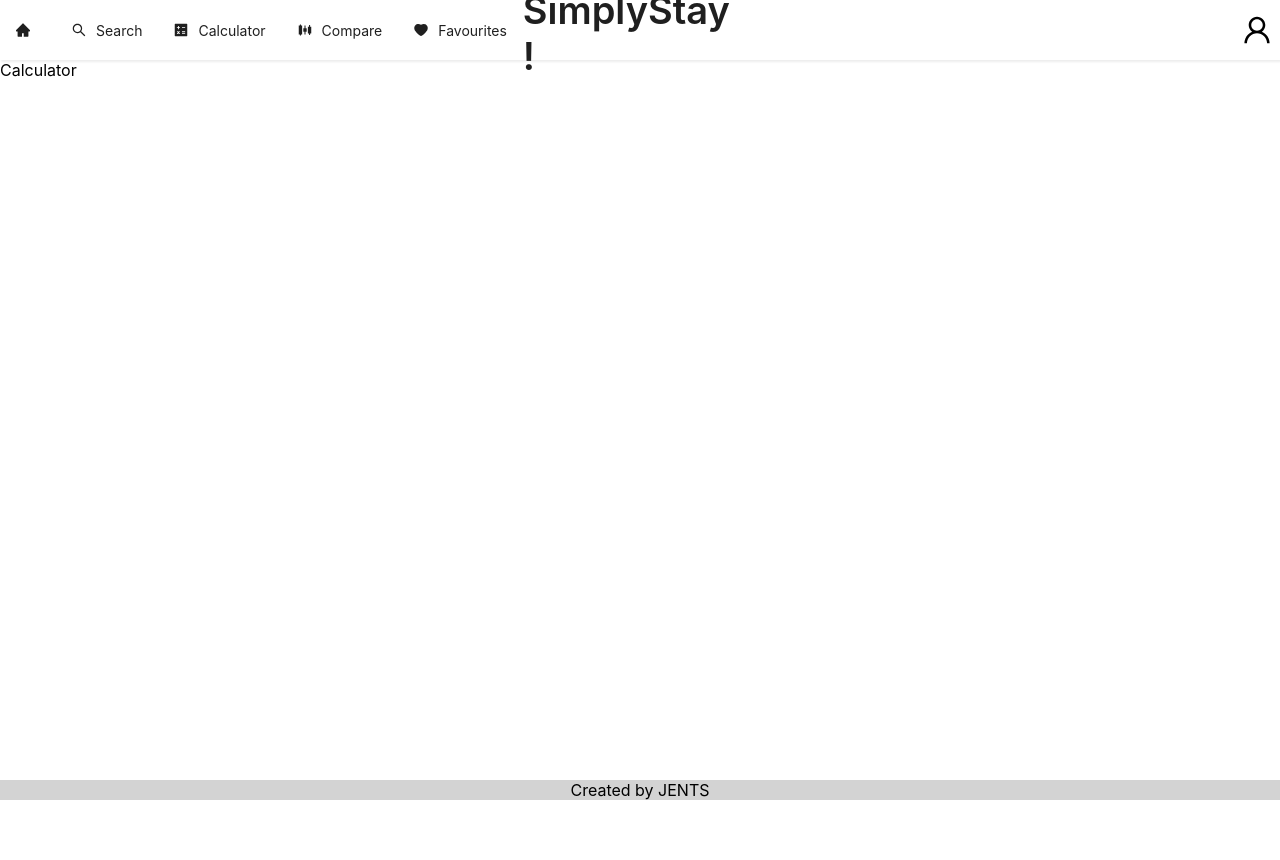
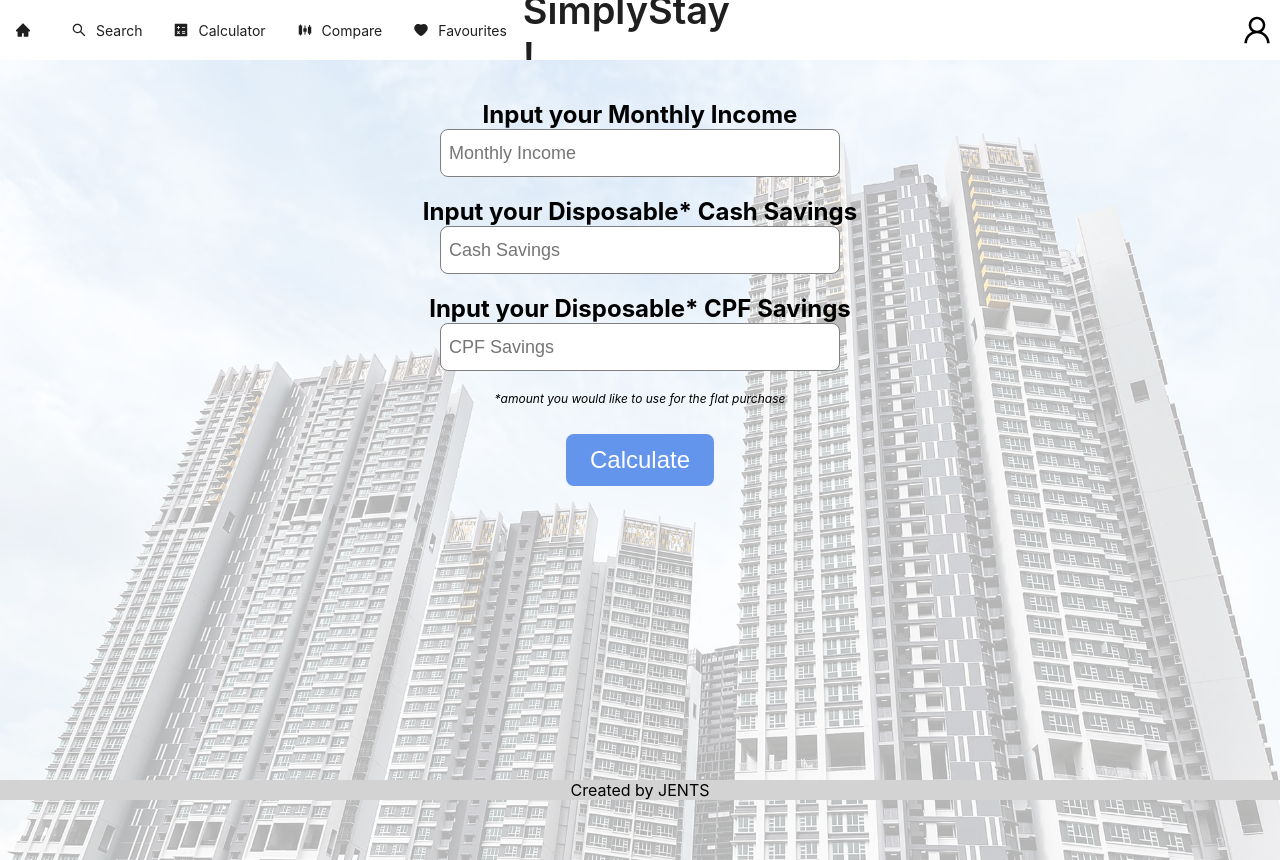
Before and after one commit to saffronrust/SC2006-Project, a React (Create React App) app: page /calculator in a window 1280 px wide. Before the commit the page ends 800 px from the top, so only its background shows below. Built offline with nearby package versions, Linux system fonts and the light colour scheme.

Commit message:
Changed Calculator, Search, Compare, Favourites
Added background image to the 4 pages
Added search and input elements to Compare and Calculator

```diff
--- a/src/App.css
+++ b/src/App.css
@@ -51,11 +51,39 @@
   height: 100vh;
 }
 
+.topContainer {
+  flex-direction: column;
+  display: flex;
+  align-items: center;
+  justify-content: start;
+  height: 100vh;
+}
+
 .titleContainer {
   display: flex;
   flex-direction: column;
   font-size: 64px;
   font-weight: bolder;
+  align-items: center;
+  justify-content: center;
+}
+
+.headingContainer {
+  display: flex;
+  flex-direction: column;
+  font-size: 24px;
+  font-weight: bolder;
+  align-items: center;
+  justify-content: center;
+  /* z-index: 10; */
+}
+
+.infoContainer {
+  display: flex;
+  flex-direction: column;
+  font-size: 12px;
+  font-style: italic;
+  font-weight: Light;
   align-items: center;
   justify-content: center;
 }
@@ -115,6 +143,14 @@
   height: 100vh;
 }
 
+.translucentbox {
+  background-color: rgba(255, 255, 255, 0.7);
+  /* opacity: 0.4; */
+  width: 100vw;
+  height: 100vh;
+  /* z-index: 0; */
+}
+
 .homeSlogan {
   margin-left: 100px;
 }
@@ -125,6 +161,11 @@
 }
 
 .searchbox {
-  margin-left: 100px;
-  margin-top: 100px;
+  position: absolute;
+  left: 100px;
+  top: 100px;
+  /* margin-left: 100px;
+  margin-top: 100px; */
+  /* had to change this if not all the other elements
+  on this page will be shifted by the margin */
 }
--- /dev/null
+++ b/src/Components/CalculatorBox.js
@@ -0,0 +1,73 @@
+import React from 'react';
+import { useState } from "react";
+
+
+const CalculatorBox = () => {
+    const [income, setIncome] = useState("");
+    const [cash, setCash] = useState("");
+    const [cpf, setCPF] = useState("");
+
+
+    const onButtonClick = () => {
+        console.log ('income = ',income);
+        console.log ('cash = ',cash);
+        console.log ('cpf = ',cpf);
+    }
+
+
+    return (
+    <div className={"topContainer"}>
+      <br />
+      <br />
+      <div className={"headingContainer"}>
+        <div>Input your Monthly Income</div>
+      </div>
+      <div className={"inputContainer"}>
+        <input
+          value={income}
+          placeholder="Monthly Income"
+          onChange={(ev) => setIncome(ev.target.value)}
+          className={"inputBox"}
+        />
+      </div>
+      <br />
+      <div className={"headingContainer"}>
+        <div>Input your Disposable* Cash Savings</div>
+      </div>
+      <div className={"inputContainer"}>
+        <input
+          value={cash}
+          placeholder="Cash Savings"
+          onChange={(ev) => setCash(ev.target.value)}
+          className={"inputBox"}
+        />
+      </div>
+      <br />
+      <div className={"headingContainer"}>
+        <div>Input your Disposable* CPF Savings</div>
+      </div>
+      <div className={"inputContainer"}>
+        <input
+          value={cpf}
+          placeholder="CPF Savings"
+          onChange={(ev) => setCPF(ev.target.value)}
+          className={"inputBox"}
+        />
+      </div>
+      <br />
+      <div className={"infoContainer"}>
+        <div>*amount you would like to use for the flat purchase</div>
+      </div>
+      <br />
+      <div className={"inputContainer"}>
+        <input
+          className={"inputButton"}
+          type="button"
+          onClick={onButtonClick}
+          value={"Calculate"}
+        />
+      </div>
+    </div>
+  );
+};
+export default CalculatorBox;
--- /dev/null
+++ b/src/Components/ComparisonLayout.js
@@ -0,0 +1,49 @@
+import React from 'react';
+import { Card, Col, Row } from 'antd';
+import { Input } from 'antd';
+
+const { Search } = Input;
+
+const onSearch1 = (value, _e, info) => {
+    console.log(value);
+
+    // insert logic to search
+
+};
+
+const onSearch2 = (value, _e, info) => {
+    console.log(value);
+
+    // insert logic to search
+
+};
+
+const ComparisonLayout = () => (
+
+
+
+
+    <Row gutter={16}>
+        <Col span={12} style={{display: 'flex', justifyContent: 'center'}}>
+        <Card style={{width: 700,}}>
+            <div className={'headingContainer'}>
+                House 1 to compare
+                <Search placeholder="input search text" onSearch={onSearch1} enterButton />
+            </div>
+        </Card>
+        </Col>
+        <Col span={12} style={{display: 'flex', justifyContent: 'center'}}>
+        <Card style={{width: 700,}}>
+        <div className={'headingContainer'}>
+                House 2 to compare
+                <Search placeholder="input search text" onSearch={onSearch2} enterButton />
+            </div>
+        </Card>
+        </Col>
+    </Row>
+
+);
+export default ComparisonLayout;
+
+/* <Card title="Card title" bordered={false}> */
+/* <Card style={{width: 700,}}> */
--- a/src/Pages/Calculator/index.js
+++ b/src/Pages/Calculator/index.js
@@ -1,5 +1,13 @@
+import CalculatorBox from "../../Components/CalculatorBox";
+
 function Calculator() {
-    return <div>Calculator</div>
+    return (
+        <div className="background">
+            <div className="translucentbox">
+                <CalculatorBox />
+            </div>
+        </div>
+    )
 }
 
 export default Calculator;
--- a/src/Pages/Compare/index.js
+++ b/src/Pages/Compare/index.js
@@ -1,5 +1,14 @@
+import ComparisonLayout from "../../Components/ComparisonLayout";
+
 function Compare() {
-    return <div>Compare</div>
+    return (
+        <div className="background">
+            <div className="translucentbox">
+                <br />
+                <ComparisonLayout />
+            </div>
+        </div>
+    )
 }
 
 export default Compare;
--- a/src/Pages/Favourites/index.js
+++ b/src/Pages/Favourites/index.js
@@ -1,5 +1,12 @@
 function Favourites() {
-    return <div>Favourites</div>
+    return (
+        <div className="background">
+            <div className="translucentbox">
+                <div>Favourites</div>
+            </div>
+        </div>
+    )
+
 }
 
 export default Favourites;
--- a/src/Pages/Search/index.js
+++ b/src/Pages/Search/index.js
@@ -2,10 +2,14 @@
 
 function Search() {
     return (
-        <div className="searchbox">
-            <SearchBox/>
+        <div className="background">
+            <div className="translucentbox">
+                <div className="searchbox">
+                    <SearchBox />
+                </div>
+            </div>
         </div>
-        )
+    )
 }
 
 export default Search;
```
